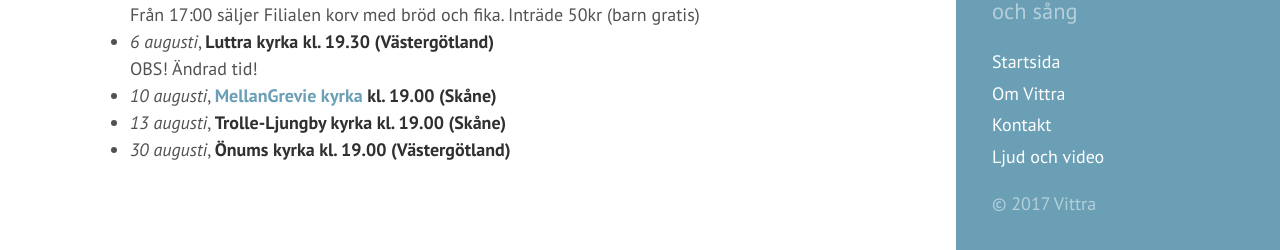
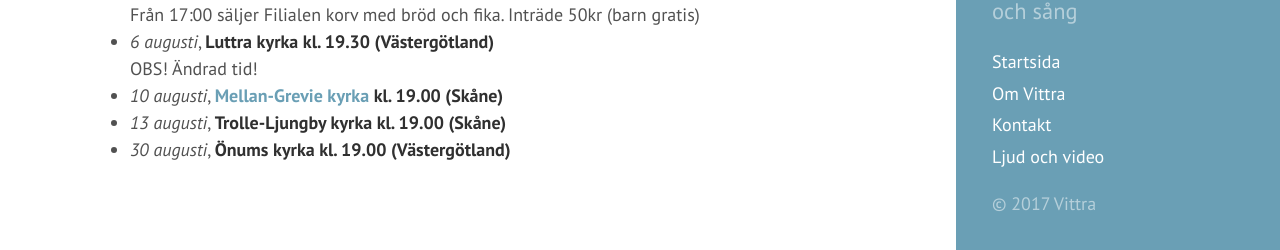
Before and after one commit to trinning/trinning.github.io, a Jekyll site: the page built from index.md, in a window 1280 px wide and 1319 px high. Shown: the part 1066-1316 px from the top of the window. Built offline with Jekyll 4.4.1, drawn with Linux system fonts in a browser that asks for light colours.

Commit message:
Mellan Grevie kyrka

```diff
--- a/index.md
+++ b/index.md
@@ -21,6 +21,6 @@
 * *27 juli*, **Ljuders kyrka kl. 19.00 (Småland)**
 * *5 augusti*, **Filialen i Skår kl.18.00 (Västergötland)** <br/>Från 17:00 säljer Filialen korv med bröd och fika. Inträde 50kr (barn gratis)
 * *6  augusti*, **Luttra kyrka kl. 19.30 (Västergötland)** <br/>OBS! Ändrad tid!
-* *10 augusti*, **[MellanGrevie kyrka](https://www.svenskakyrkan.se/vellinge/mellangreviekyrka) kl. 19.00 (Skåne)**
+* *10 augusti*, **[Mellan-Grevie kyrka](https://www.svenskakyrkan.se/vellinge/mellangreviekyrka) kl. 19.00 (Skåne)**
 * *13 augusti*, **Trolle-Ljungby kyrka kl. 19.00 (Skåne)**
 * *30 augusti*, **Önums kyrka kl. 19.00 (Västergötland)**
```
